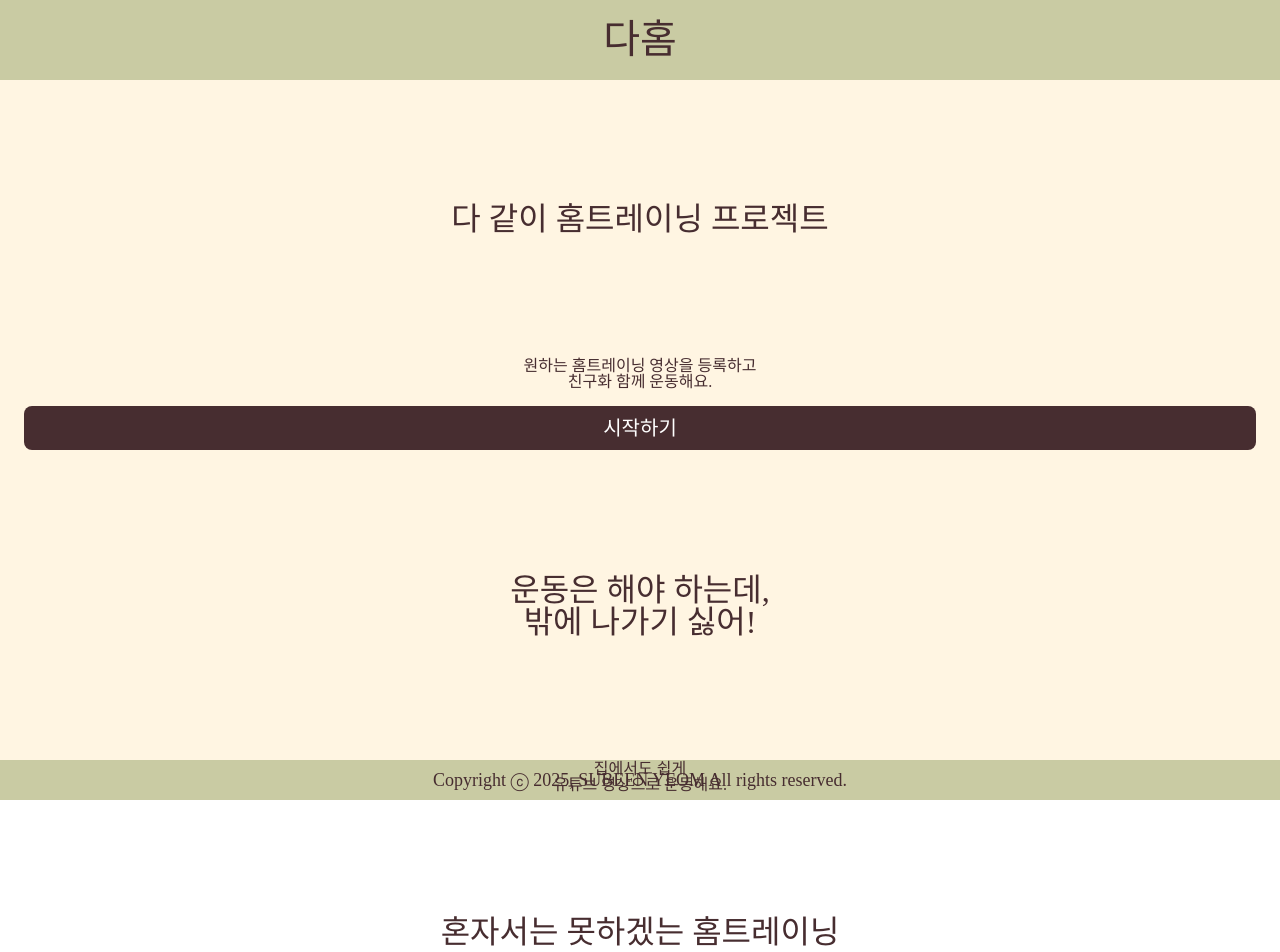
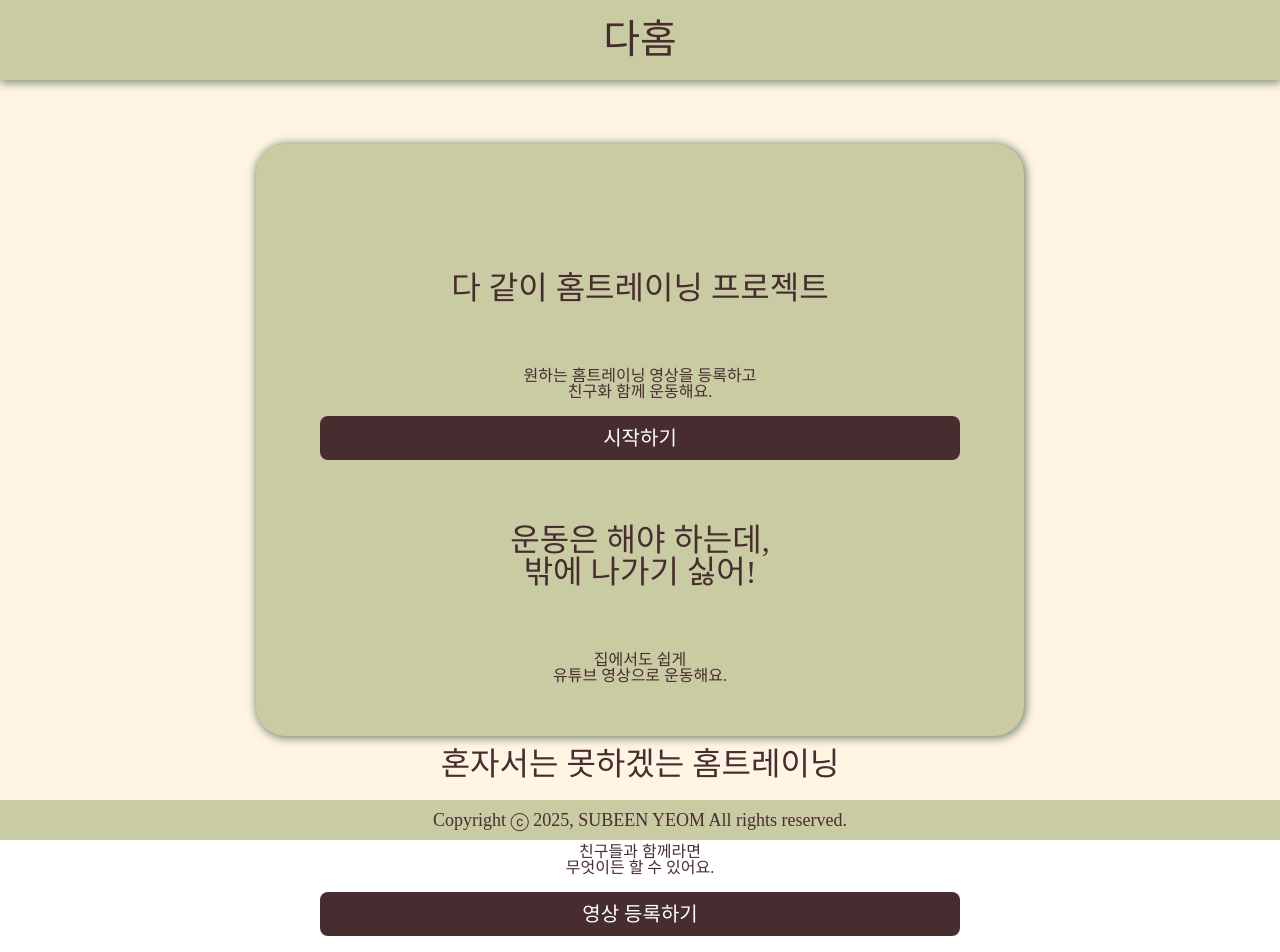
Before and after one commit to ssub0227/DaHome, a React (Create React App) app: page / in a window 1280 px wide. Shown: the top 952 px of the page. Built offline with nearby package versions, Linux system fonts and the light colour scheme; a web font is replaced by a local one.

Commit message:
Fix: 세부 css 수정

```diff
--- a/src/components/Header.js
+++ b/src/components/Header.js
@@ -12,6 +12,7 @@ let HeaderBox = styled.header`
   justify-content: center;
   position: fixed;
   width: 100%;
+  box-shadow: 1px 1px 10px 1px var(--light-green-shadow);
 `
 
 let HeaderText = styled.h1`
--- a/src/pages/Home.js
+++ b/src/pages/Home.js
@@ -6,32 +6,27 @@ import SubTitleText from 'components/SubTitleText';
 
 let HomeBox = styled.div`
   text-align: center;
-  color: var(--brown);
-`
-
-let Intro = styled.div`
-  margin:10% 0;
 `
 
 const Home = () => {
   return (
     <HomeBox>
-      <Intro>
+      <div>
         <TitleText text={'다 같이 홈트레이닝 프로젝트'}>
           <p className='titleImpact'>다홈</p>
         </TitleText>
         <SubTitleText text={'원하는 홈트레이닝 영상을 등록하고\n친구화 함께 운동해요.'}></SubTitleText>
         <Button link={'/upload'} text={'시작하기'}></Button>
-      </Intro>
-      <Intro>
+      </div>
+      <div>
         <TitleText text={'운동은 해야 하는데, \n밖에 나가기 싫어!'}></TitleText>
         <SubTitleText text={'집에서도 쉽게\n유튜브 영상으로 운동해요.'}></SubTitleText>
-      </Intro>
-      <Intro>
+      </div>
+      <div>
         <TitleText text={'혼자서는 못하겠는 홈트레이닝'}></TitleText>
         <SubTitleText text={'친구들과 함께라면 \n무엇이든 할 수 있어요.'}></SubTitleText>
         <Button link={'/upload'} text={'영상 등록하기'}></Button>
-      </Intro>
+      </div>
     </HomeBox>
   )
 }
--- a/src/pages/Upload.js
+++ b/src/pages/Upload.js
@@ -8,7 +8,6 @@ let Input = styled.input`
   margin-bottom: 2vh;
   width: 100%;
   border-radius: 8px;
-  color: var(--brown);
 
   #pj_title_input{
     margin-top:0;
@@ -47,13 +46,12 @@ let PreviewText = styled.p`
     top: 50%;
     left: 50%;
     transform: translate(-50%, -50%);
-    color: var(--brown);
   }
 `
 
 const Upload = () => {
   return (
-    <div className='upload'>
+    <div>
       <TitleText text={'다홈 프로젝트 생성'}></TitleText>
       <Input type='text' placeholder='프로젝트 이름을 입력하세요.' name='pj_title_input' id='pj_title_input'></Input>
       <Input type='text' placeholder='유튜르 링크를 입력하세요.' name='vd_link_input' id='vd_link_input'></Input>
--- a/src/styles/common.js
+++ b/src/styles/common.js
@@ -10,6 +10,7 @@ const CommonCSS = createGlobalStyle`
     --light-yellow:#fff5e2;
     --light-green:#c9cba3;
     --white:#fff;
+    --light-green-shadow:#677e6b;
   }
 
   .App{
@@ -18,16 +19,22 @@ const CommonCSS = createGlobalStyle`
   }
 
   main{
-    padding:10vh 3vh 5ch 3vh;
+    padding-top:10vh;
     background-color: var(--light-yellow);
     display: flex;
     justify-content: center;
     width: 100%;
-    height: 95vh;
+    height:100%;
   }
 
   main>div{
     width: 100%;
+    max-width:768px;
+    margin:5% 0;
+    padding:5%;
+    background-color:var(--light-green);
+    border-radius: 30px;
+    box-shadow: 1px 1px 10px 1px var(--light-green-shadow);
   }
 
   .titleImpact{
--- a/src/styles/reset.js
+++ b/src/styles/reset.js
@@ -14,6 +14,7 @@ const GlobalStyles = createGlobalStyle`
   html,body{
     width: 100%;
     height: 100%;
+    color: var(--brown);
   }
 
   body {
```
